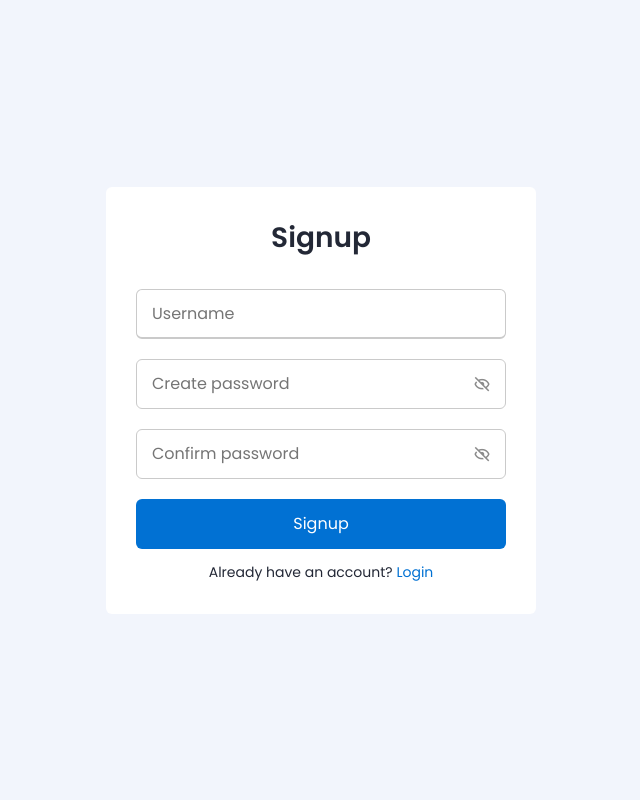
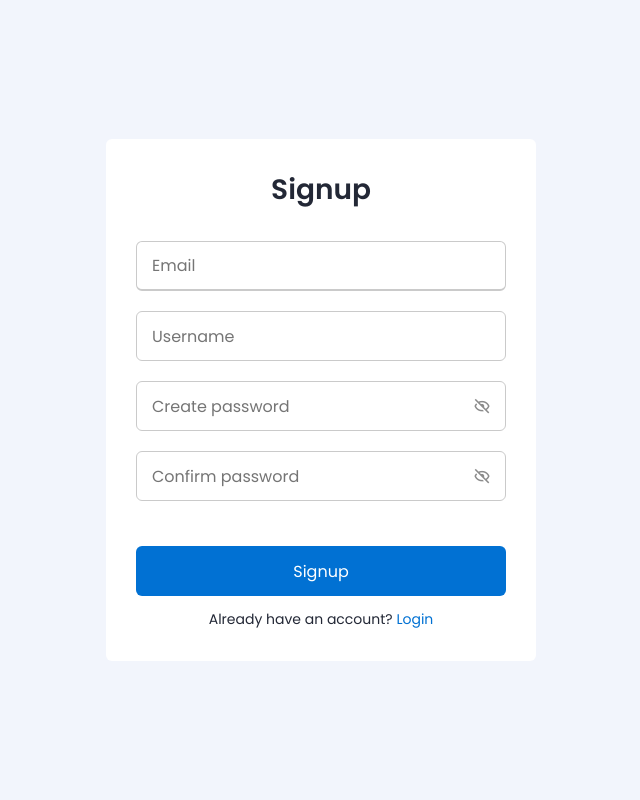
Before and after one commit to Joshdb-18/Botmate, a Flask app: page /register in a window 1280 px wide. Shown: the whole page, without its empty margins (319-959 px from the left). Run offline with Flask 3, Linux system fonts and the light colour scheme.

Commit message:
add email to the list

```diff
--- a/app.py
+++ b/app.py
@@ -2,6 +2,7 @@ import aiapi
 import config
 import os
 import requests
+import re
 
 from datetime import datetime
 from flask import Flask, render_template, jsonify
@@ -37,7 +38,8 @@ class User(db.Model):
     username, email and password
     """
     id = db.Column(db.Integer, primary_key=True, autoincrement=True)
-    username = db.Column(db.String(80), unique=True)
+    email = db.Column(db.String(80), unique=True)
+    username = db.Column(db.String(80), unique=False)
     password = db.Column(db.String(256), unique=True)
     history = db.relationship('History', backref='user', lazy=True)
 
@@ -64,6 +66,10 @@ def after_request(response):
 
 @app.route("/")
 def index():
+
+    # Clear any current session before redirect
+    session['user_id'] = False
+
     return render_template("index.html")
 
 
@@ -74,18 +80,28 @@ def register():
     # Ensure user enters via POST
     if request.method == "POST":
 
+        email = request.form.get("email")
         name = request.form.get("username")
         passwd = request.form.get("password")
         confirm = request.form.get("confirmation")
-        usernameCheck = User.query.filter_by(username=name).first()
+        pattern = r'^[a-zA-Z0-9._%+-]+@[a-zA-Z0-9.-]+\.[a-zA-Z]{2,}$'
+        emailCheck = User.query.filter_by(email=email).first()
 
-        # Ensure username was submitted
-        if not name:
+        # Ensure email was submitted
+        if not email:
+            return apology("Must provide an email", 400)
+
+        # Ensure the email is valid
+        elif re.match(pattern, email) is None:
+            return apology("Invalid email", 400)
+
+        # Ensure username is submitted
+        elif not name:
             return apology("Must provide a name", 400)
 
         # Else if username already exists
-        elif usernameCheck is not None:
-            return apology("Username already exists", 400)
+        elif emailCheck is not None:
+            return apology("Email already exists", 400)
 
         # Else if password was not submitted
         elif not passwd:
@@ -101,7 +117,7 @@ def register():
 
         passwd = generate_password_hash(passwd, method='pbkdf2:sha256',
                                         salt_length=8)
-        user = User(username=name, password=passwd)
+        user = User(email=email, username=name, password=passwd)
         db.session.add(user)
         db.session.commit()
 
@@ -124,19 +140,18 @@ def login():
     # User reached route via POST (as by submitting a form via POST)
     if request.method == "POST":
         # checking that user exists
-        name = request.form.get("username")
+        email = request.form.get("email")
         passw = request.form.get("password")
-        if not name:
-            return apology("Must provide username", 403)
+        if not email:
+            return apology("Must provide email", 403)
 
         # Ensure password was submitted
         elif not passw:
             return apology("Must provide password", 403)
 
-        login = User.query.filter_by(username=name).first()
+        login = User.query.filter_by(email=email).first()
         if login and check_password_hash(login.password, passw):
             session['user_id'] = login.id
-            flash("Welcome!")
             return redirect(url_for('chat'))
 
         return apology("Invalid username and/or password", 403)
@@ -149,7 +164,11 @@ def login():
 @login_required
 def chat():
     """ Chat with Botmate"""
+
+    # Get the current logged in user
     user_id = session.get('user_id')
+
+    # Get the id of the user in the history model
     history = History.query.filter_by(user_id=user_id).all()
 
     if request.method == 'POST':
--- a/static/assets/css/register.css
+++ b/static/assets/css/register.css
@@ -169,3 +169,28 @@ a.google span{
     }
 
 }
+.password-requirements-container {
+  display: none;
+}
+
+.password-requirements {
+  list-style-type: none;
+  margin: 0;
+  padding: 0;
+}
+
+.password-requirements li {
+  margin-bottom: 5px;
+}
+
+.password-requirements .valid {
+  color: green;
+}
+
+.password-requirements .invalid {
+  color: red;
+}
+
+.password-requirements .tiny-text {
+  font-size: 10px;
+}
--- a/templates/register.html
+++ b/templates/register.html
@@ -20,19 +20,31 @@
                 <div class="form-content">
                     <header>Signup</header>
                     <form action="/register" method="post">
+			<div class="field input-field">
+				<input autocomplete="off" autofocus type="email" placeholder="Email" class="input" name="email">
+			</div>
                         <div class="field input-field">
                             <input autocomplete="off" autofocus type="text" placeholder="Username" class="input" name="username">
                         </div>
 
                         <div class="field input-field">
-                            <input autocomplete="off" autofocus type="password" placeholder="Create password" class="password" name="password">
+                            <input autocomplete="off" autofocus type="password" placeholder="Create password" id="password" class="password" name="password">
 			    <i class='bx bx-hide eye-icon'></i>
                         </div>
-
+			<div class="password-requirements-container">
+      			  <ul class="password-requirements">
+        		    <li class="length">At least 8 characters</li>
+        		    <li class="lowercase">At least one lowercase letter</li>
+        		    <li class="uppercase">At least one uppercase letter</li>
+        		    <li class="number">At least one number</li>
+        		    <li class="special">At least one special character</li>
+      			  </ul>
+    		        </div>
                         <div class="field input-field">
-                            <input autocomplete="off" autofocus type="password" placeholder="Confirm password" class="password" name="confirmation">
+                            <input autocomplete="off" autofocus type="password" id="confirm-password" placeholder="Confirm password" class="password" name="confirmation">
                             <i class='bx bx-hide eye-icon'></i>
                         </div>
+			<span id="password-mismatch" style="display:none; color:red;">Password doesn't match</span><br>
 
                         <div class="field button-field">
                             <button type="submit">Signup</button>
@@ -46,6 +58,8 @@
         </section>
 
         <!-- JavaScript -->
-        <script src="../static/assets/js/register.js"></script>
+	<script src="https://code.jquery.com/jquery-3.6.0.min.js"></script>
+	<script src="../static/assets/js/register.js"></script>
+
     </body>
 </html>
```
Also changed, not shown: static/assets/js/register.js (+70 -7 lines), templates/login.html (+12 -3 lines), instance/database.db (added), 2 other files.
